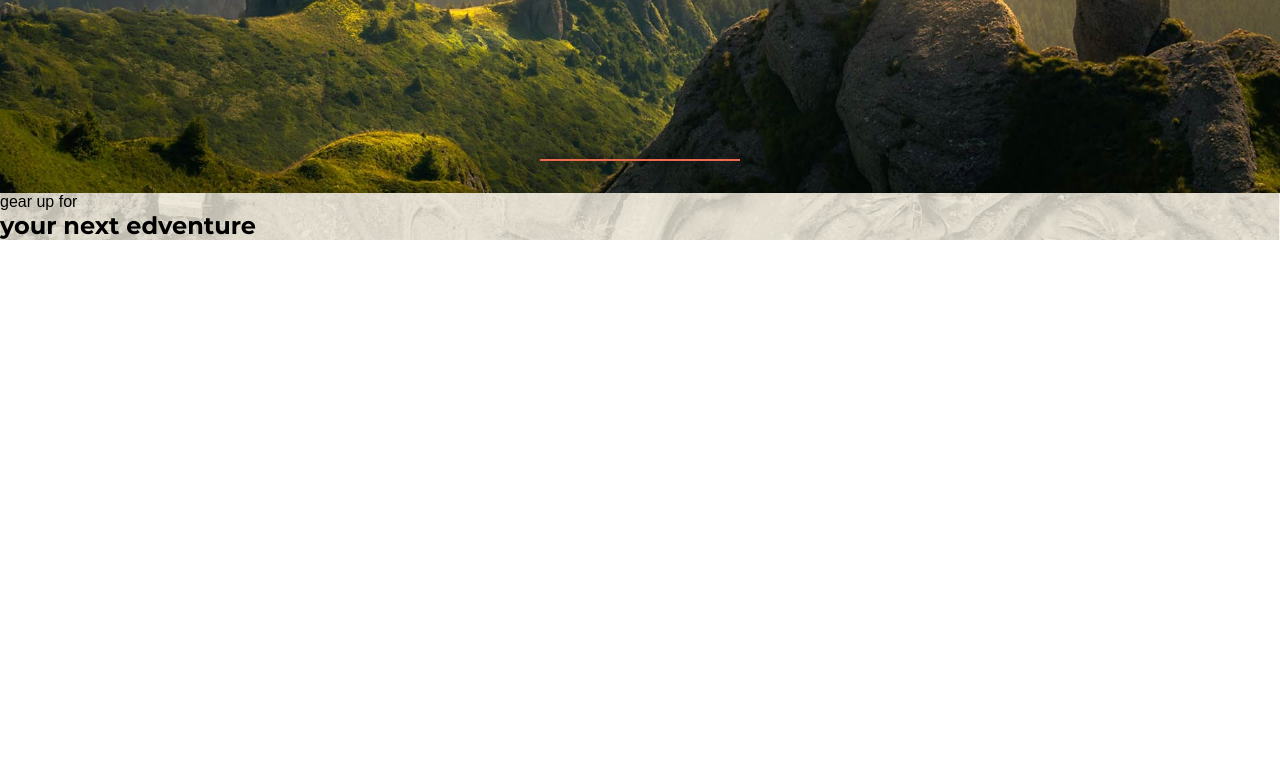
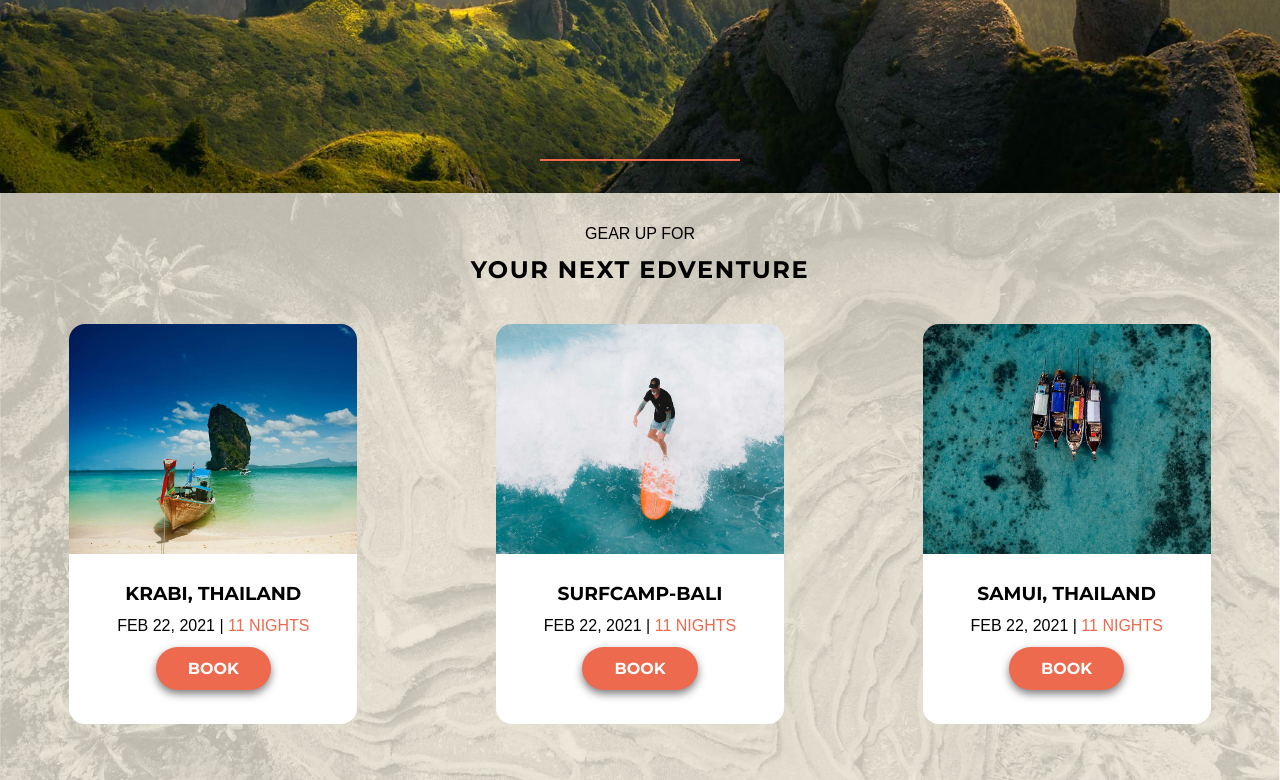
Before and after one commit to MH21-design/Projekt-UMA-Reisen, a plain HTML site: page index.html in a window 1280 px wide. Shown: the part 501-1281 px from the top of the page. Before the commit the page ends 800 px from the top, so only its background shows below. Drawn offline with Linux system fonts and the light colour scheme; a web font is replaced by a local one.

Commit message:
add section (your next adventure)

```diff
--- a/index.html
+++ b/index.html
@@ -26,14 +26,34 @@
             </div>
         </div>
     </header>
-    <main class="main-section">
-        <section class="cards">
+    <section class="cards">
+        <div class="card_heading">
             <p class="cards_paragraph">gear up for</p>
             <h2 class="cards_headline">your next edventure</h2>
-            <div class="cards-row">
-
+        </div>
+        <div class="cards-row">
+            <div class="card_details">
+                <div class="details_container">
+                    <h3 class="card_details-headline">krabi, thailand</h3>
+                    <p class="card_details-paragraph">feb 22, 2021 | <span class="card_details-paragraph--span">11 nights</span></p>
+                    <a href="#" class="button">book</a>
+                </div>
             </div>
-        </section>
-    </main>
+            <div class="card_details">
+                <div class="details_container">
+                    <h3 class="card_details-headline">surfcamp-bali</h3>
+                    <p class="card_details-paragraph">feb 22, 2021 | <span class="card_details-paragraph--span">11 nights</span></p>
+                    <a href="#" class="button">book</a>
+                </div>
+            </div>
+            <div class="card_details">
+                <div class="details_container">
+                    <h3 class="card_details-headline">samui, thailand</h3>
+                    <p class="card_details-paragraph">feb 22, 2021 | <span class="card_details-paragraph--span">11 nights</span></p>
+                    <a href="#" class="button">book</a>
+                </div>
+            </div>
+        </div>
+    </section>
 </body>
 </html>
--- a/styles/main.css
+++ b/styles/main.css
@@ -41,6 +41,7 @@ body {
     border-radius: 999px;
     background-color: #ED6A4E;
     text-decoration: none;
+    text-transform: uppercase;
     font-weight: bolder;
     box-shadow: 0 0.25rem 0.5rem rgba(0, 0, 0, 0.5);
 }
@@ -54,6 +55,7 @@ body {
     backdrop-filter: blur(0.5rem);
     background-color: transparent;
     border: 0.125rem solid #FFFFFF;
+    text-transform: none;
 }
 .button--transperent:hover {
     background-color: rgba(255, 255, 255, 0.2);
@@ -200,3 +202,81 @@ body {
     background-position: 50% 50%;
     background-size: cover;
 }
+@media (max-width: 36rem) {
+    .cards {
+        background: none;
+        background-color: #E1DCCE;
+    }
+}
+
+.card_heading {
+    display: flex;
+    flex-direction: column;
+    align-items: center;
+    padding-top: 2rem;
+    text-transform: uppercase;
+}
+
+/* .cards_paragraph {
+
+} */
+
+.cards_headline {
+    font-size: 1.5rem;
+    letter-spacing: 0.1rem;
+    padding-top: 0.75rem;
+    padding-bottom: 1.5rem;
+}
+
+.cards-row {
+    display: flex;
+    flex-wrap: wrap;
+    justify-content: space-around;
+    padding-bottom: 2.5rem;
+}
+
+.card_details {
+    height: 25rem;
+    width: 18rem;
+    background-position: 50% 0%;
+    background-size: 100%;
+    background-repeat: no-repeat;
+    background-color: white;
+    border-radius: 1rem;
+    display: flex;
+    flex-direction: column;
+    justify-content: flex-end;
+    align-items: center;
+    margin: 1rem 2rem;
+}
+.card_details:nth-child(1) {
+    background-image: url(/images/adventures/krabi-thailand.jpg);
+}
+.card_details:nth-child(2) {
+    background-image: url(/images/adventures/surfcamp-bali.jpg);
+}
+.card_details:nth-child(3) {
+    background-image: url(/images/adventures/samui-thailand.jpg);
+}
+
+.details_container {
+    height: 45%;
+    display: flex;
+    flex-direction: column;
+    align-items: center;
+    justify-content: space-around;
+    padding-top: 2rem;
+    padding-bottom: 1.75rem
+}
+
+.card_details-headline {
+    text-transform: uppercase;
+}
+
+.card_details-paragraph {
+    text-transform: uppercase;
+}
+
+.card_details-paragraph--span {
+    color: #ED6A4E;
+}
```
